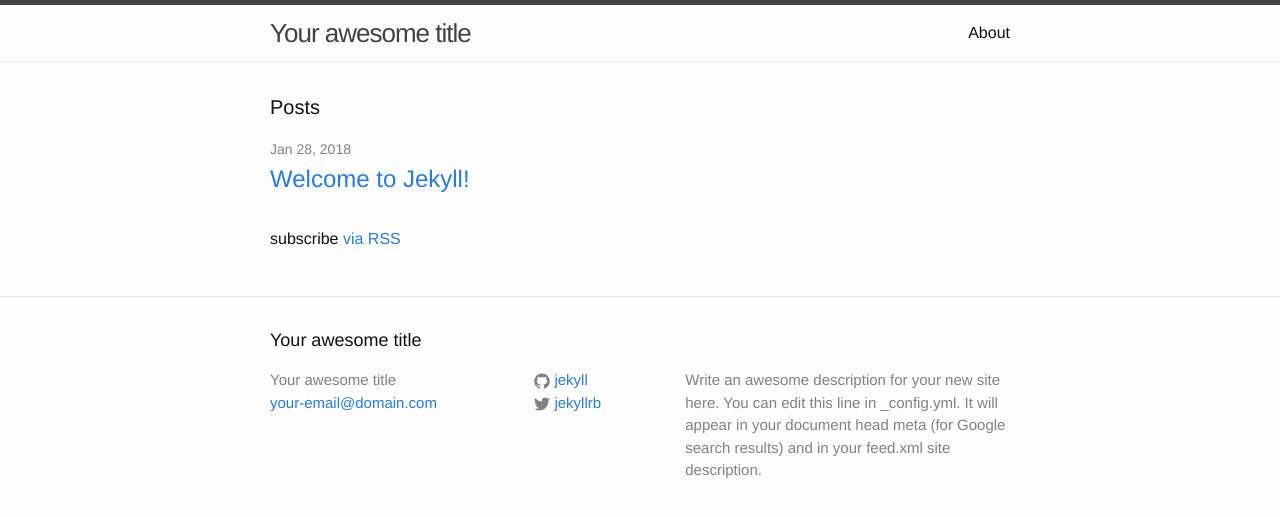
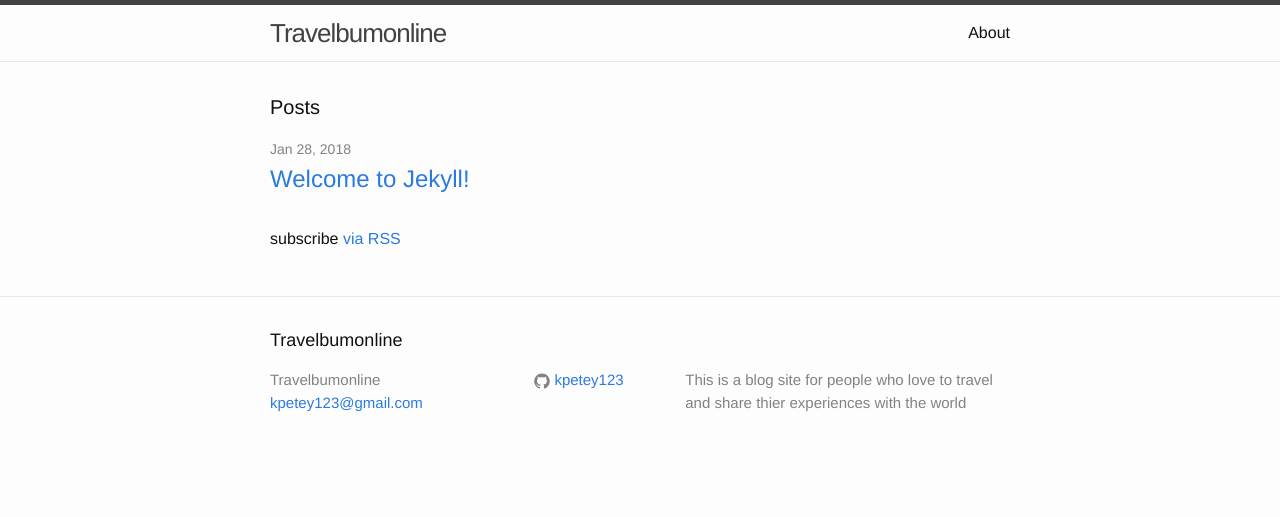
Before and after one commit to kpetey123/kpetey123.github.io, a Jekyll site: the page built from index.html, in a window 1280 px wide. Shown: the top 517 px of the page. Built offline with Jekyll 4.4.1, drawn with Linux system fonts in a browser that asks for light colours.

Commit message:
Update _config.yml
Updated the base information for new site

```diff
--- a/_config.yml
+++ b/_config.yml
@@ -6,16 +6,13 @@
 # 'jekyll serve'. If you change this file, please restart the server process.
 
 # Site settings
-title: Your awesome title
-email: your-email@domain.com
+title: Travelbumonline
+email: kpetey123@gmail.com
 description: > # this means to ignore newlines until "baseurl:"
-  Write an awesome description for your new site here. You can edit this
-  line in _config.yml. It will appear in your document head meta (for
-  Google search results) and in your feed.xml site description.
-baseurl: "" # the subpath of your site, e.g. /blog
-url: "http://yourdomain.com" # the base hostname & protocol for your site
-twitter_username: jekyllrb
-github_username:  jekyll
+  This is a blog site for people who love to travel and share thier experiences with the world
+baseurl: "/blog" # the subpath of your site, e.g. /blog
+url: "http://www.travelbumonline.com" # the base hostname & protocol for your site
+github_username:  kpetey123
 
 # Build settings
 markdown: kramdown
```
